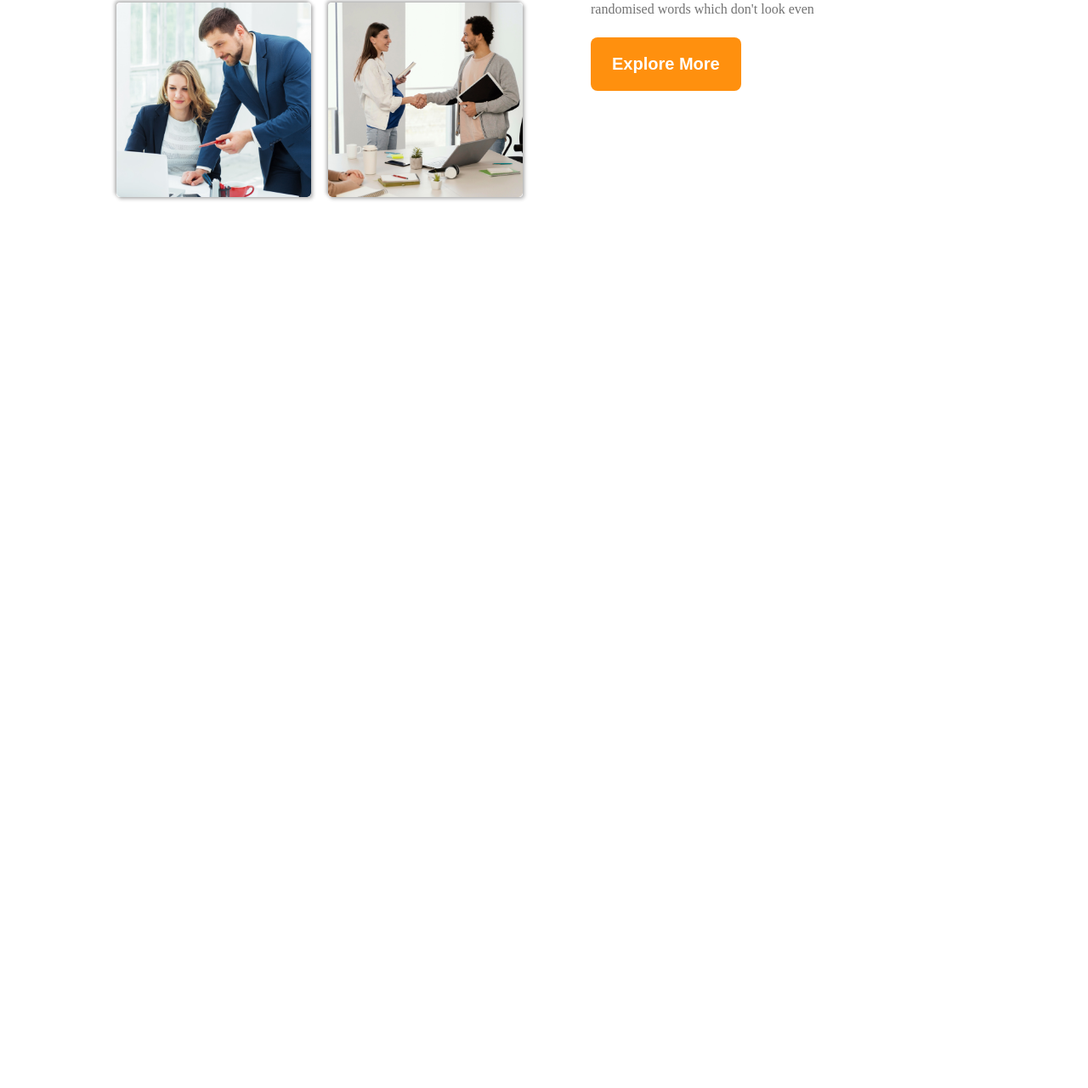
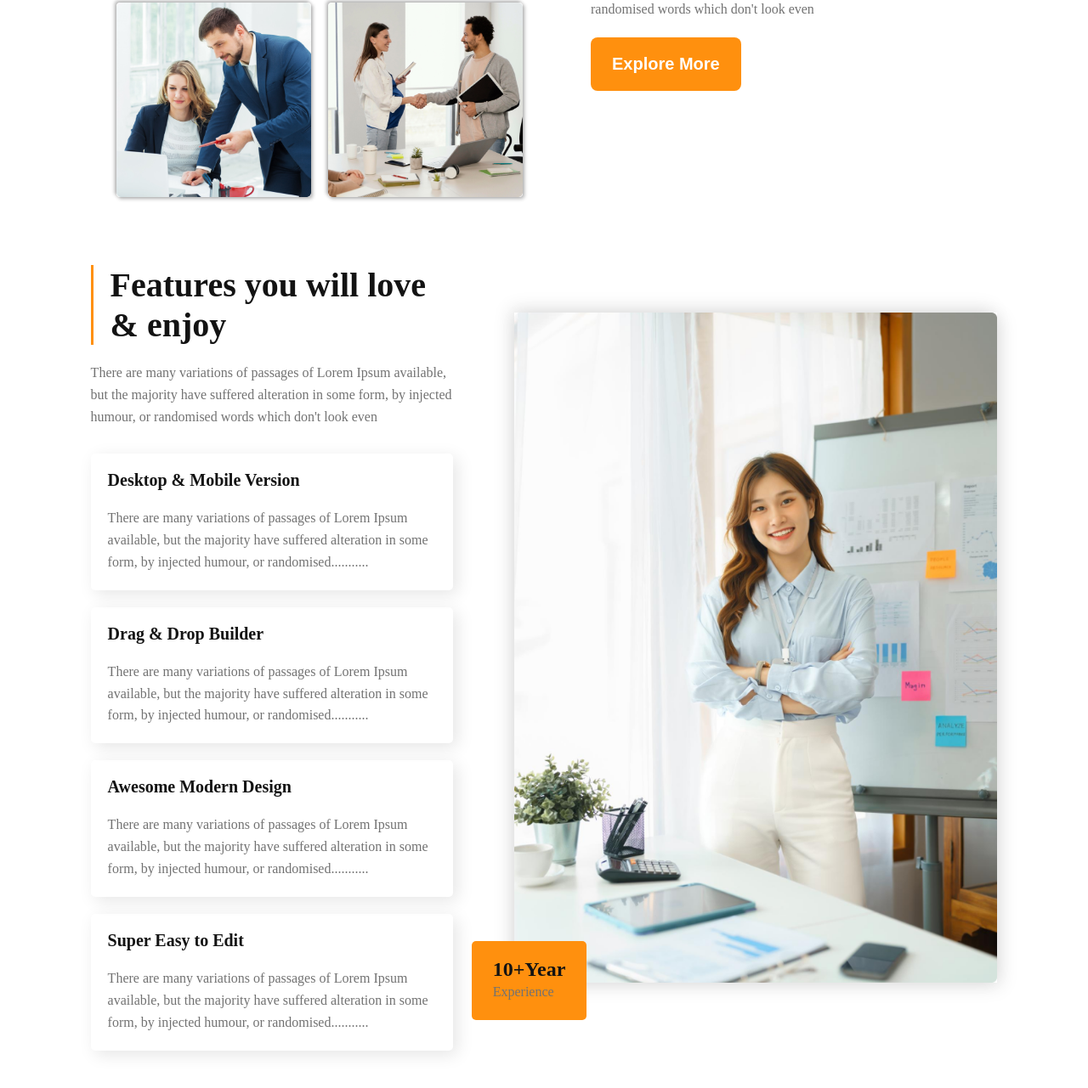
Before and after one commit to faridulccr/assignment-2, a plain HTML site: page index.html in a window 1280 px wide. Shown: the part 1374-2655 px from the top of the page at 85% size. Before the commit the page ends 1686 px from the top, so only its background shows below. Drawn offline with Linux system fonts and the light colour scheme.

Commit message:
2nd feature section added

```diff
--- a/index.html
+++ b/index.html
@@ -48,26 +48,87 @@
         <main class="container">
             <!-- feature section start -->
             <section class="feature-sec">
-                <div class="feature-img">
+                <!-- feature 1 start -->
+                <div class="feature-1">
+                    <div class="feature-img-1">
                         <img src="./images/team1.png" alt="" />
                         <img src="./images/team2.png" alt="" />
                         <img src="./images/team3.png" alt="" />
                         <img src="./images/team4.png" alt="" />
                     </div>
-                <div class="feature-content">
+                    <div class="feature-content-1">
                         <h2>
                             Quick list <span class="of-our-text">of Our</span>
                             <span class="feature-text">Features</span>
                         </h2>
                         <p>
                             There are many variations of passages of Lorem Ipsum
+                            available, but the majority have suffered alteration
+                            in some form, by injected humour, or randomised
+                            words which don't look even
+                        </p>
+                        <button class="btn-primary">Explore More</button>
+                    </div>
+                </div>
+            </section>
+            <!-- feature 1 end -->
+
+            <!-- feature 2 start -->
+            <section class="feature-2">
+                <div class="feature-content-2">
+                    <h2>Features you will love & enjoy</h2>
+                    <p>
+                        There are many variations of passages of Lorem Ipsum
                         available, but the majority have suffered alteration in
                         some form, by injected humour, or randomised words which
                         don't look even
                     </p>
-                    <button class="btn-primary">Explore More</button>
+                    <div class="feature-card">
+                        <h4>Desktop & Mobile Version</h4>
+                        <p>
+                            There are many variations of passages of Lorem Ipsum
+                            available, but the majority have suffered alteration
+                            in some form, by injected humour, or
+                            randomised...........
+                        </p>
+                    </div>
+                    <div class="feature-card">
+                        <h4>Drag & Drop Builder</h4>
+                        <p>
+                            There are many variations of passages of Lorem Ipsum
+                            available, but the majority have suffered alteration
+                            in some form, by injected humour, or
+                            randomised...........
+                        </p>
+                    </div>
+                    <div class="feature-card">
+                        <h4>Awesome Modern Design</h4>
+                        <p>
+                            There are many variations of passages of Lorem Ipsum
+                            available, but the majority have suffered alteration
+                            in some form, by injected humour, or
+                            randomised...........
+                        </p>
+                    </div>
+                    <div class="feature-card">
+                        <h4>Super Easy to Edit</h4>
+                        <p>
+                            There are many variations of passages of Lorem Ipsum
+                            available, but the majority have suffered alteration
+                            in some form, by injected humour, or
+                            randomised...........
+                        </p>
+                    </div>
+                </div>
+                <div class="feature-img-2">
+                    <img src="./images/architect.png" alt="" />
+                    <div class="experience">
+                        <h1>10+Year</h1>
+                        <p>Experience</p>
+                    </div>
                 </div>
             </section>
+            <!-- feature 2 end -->
             <!-- feature section end -->
         </main>
         <!-- main end -->
--- a/style.css
+++ b/style.css
@@ -100,34 +100,86 @@ Banner area styles
 /* ---------------------
     feature css style
 -----------------------*/
-.feature-sec {
+
+/* feature 1 styles */
+.feature-1 {
     padding-left: 30px;
     display: grid;
     grid-template-columns: repeat(2, 1fr);
     column-gap: 80px;
     align-items: center;
+    margin-bottom: 80px;
 }
-.feature-sec .feature-img {
+.feature-1 .feature-img-1 {
     display: grid;
     grid-template-columns: repeat(2, 1fr);
     gap: 20px;
 }
-.feature-sec .feature-img img {
+.feature-1 .feature-img-1 img {
     border-radius: 4px;
     box-shadow: 2px 2px 4px rgba(0, 0, 0, 0.3), -2px -2px 4px rgba(0, 0, 0, 0.3);
 }
-.feature-sec .feature-content h2 {
+.feature-1 .feature-content-1 h2 {
     font-weight: 500;
     font-size: 2.5rem;
     line-height: 1.18;
     color: #727272;
     margin-bottom: 20px;
 }
-.feature-content h2 .of-our-text {
+.feature-content-1 h2 .of-our-text {
     font-weight: 700;
     color: #131313;
 }
-.feature-content h2 .feature-text {
+.feature-content-1 h2 .feature-text {
     font-weight: 700;
     color: #ff900e;
 }
+
+/* feature 2 styles */
+.feature-2 {
+    display: grid;
+    grid-template-columns: 40% 58%;
+    justify-content: space-between;
+    align-items: center;
+}
+.feature-content-2 > h2 {
+    font-weight: 700;
+    font-size: 2.5rem;
+    line-height: 1.18;
+    margin-bottom: 20px;
+    padding-left: 20px;
+    border-left: 3px solid #ff900e;
+}
+.feature-content-2 > p {
+    margin-bottom: 30px;
+}
+.feature-content-2 .feature-card {
+    padding: 20px;
+    margin-bottom: 20px;
+    box-shadow: 5px 5px 20px rgba(0, 0, 0, 0.1);
+    border-radius: 5px;
+}
+.feature-content-2 .feature-card h4 {
+    font-weight: 600;
+    font-size: 20px;
+    line-height: 23px;
+    margin-bottom: 20px;
+}
+.feature-img-2 {
+    padding: 0 0 40px 50px;
+    position: relative;
+}
+.feature-img-2 img {
+    box-shadow: 5px 5px 20px rgba(0, 0, 0, 0.1),
+        -5px -5px 20px rgba(0, 0, 0, 0.1);
+}
+.feature-img-2 .experience {
+    padding: 20px 25px;
+    color: #fff;
+    background-color: #ff900e;
+    width: fit-content;
+    border-radius: 5px;
+    position: absolute;
+    left: 0;
+    bottom: 0;
+}
```
Lines whose indentation alone changed are shown as unchanged.
